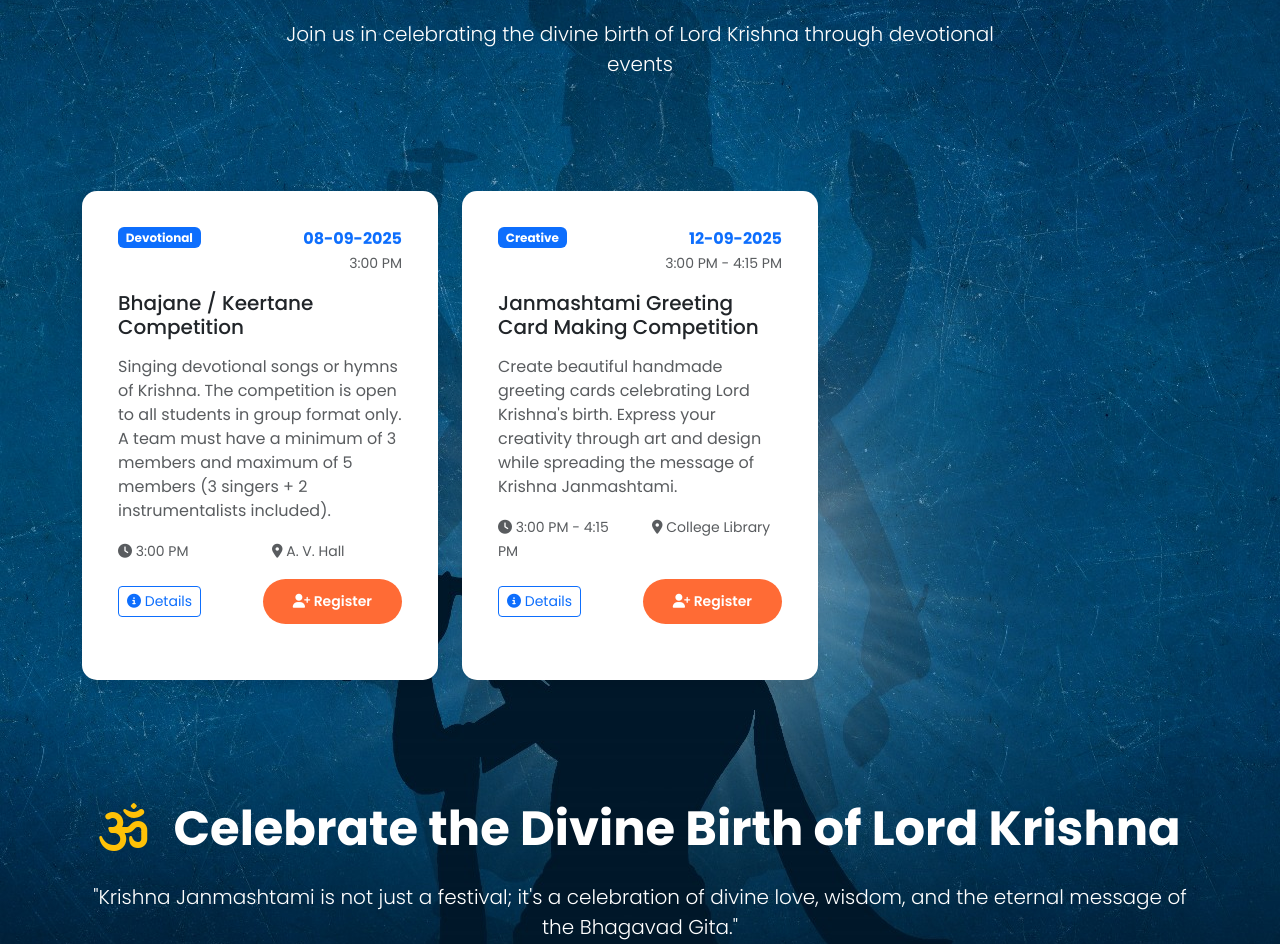
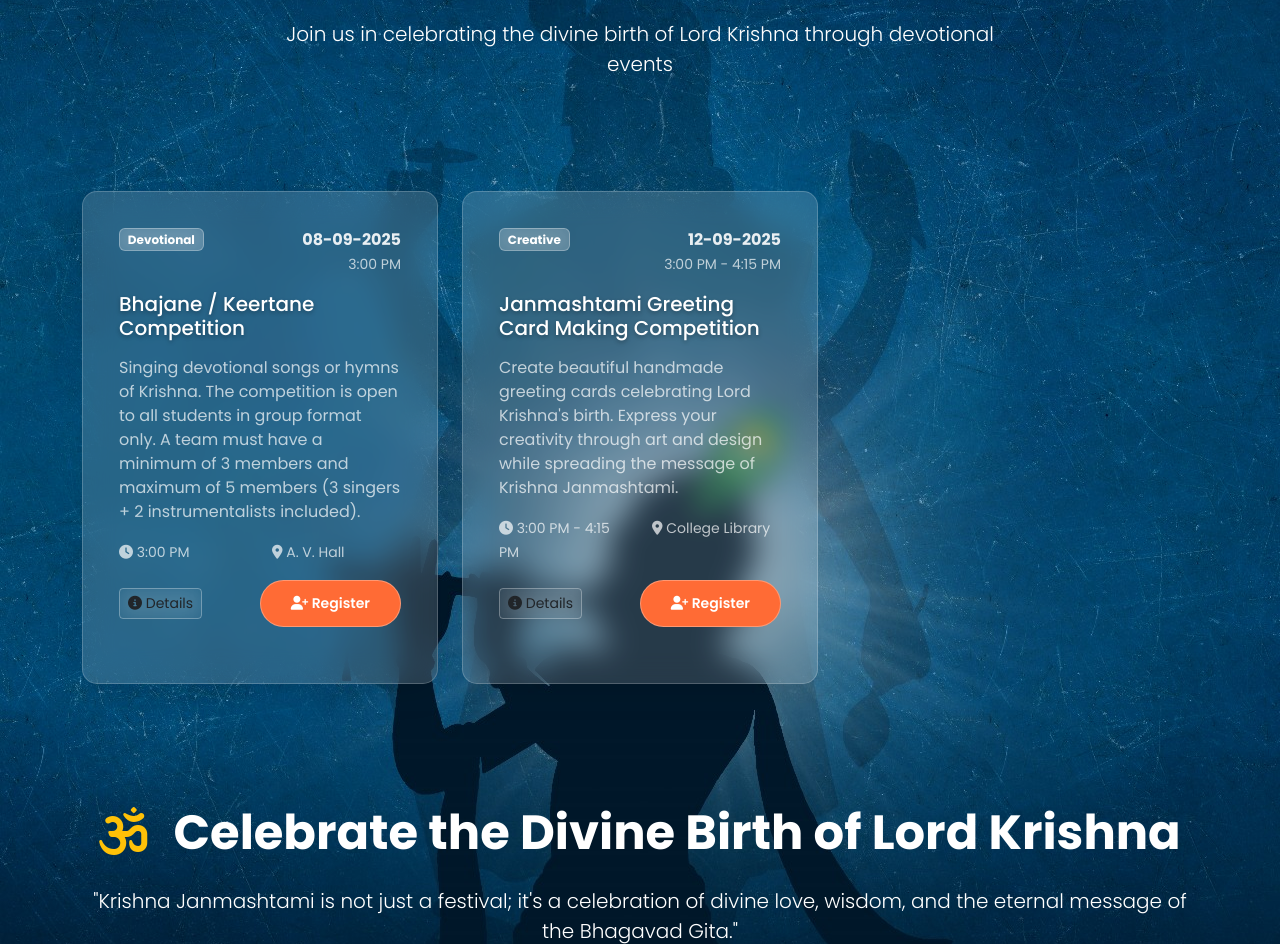
Before and after one commit to erru-2005/Krishna_Janmashtami, a Flask app: page /events in a window 1280 px wide. Shown: the part 307-1251 px from the top of the page. Run offline with Flask 3, Linux system fonts and the light colour scheme.

Commit message:
Errol pc

```diff
--- a/templates/events.html
+++ b/templates/events.html
@@ -3,6 +3,62 @@
 {% block title %}Events - Krishna Janmashtami 2025{% endblock %}
 
 {% block content %}
+<style>
+.event-card {
+    background: rgba(255, 255, 255, 0.15) !important;
+    backdrop-filter: blur(15px) !important;
+    border: 1px solid rgba(255, 255, 255, 0.2) !important;
+    box-shadow: 0 8px 32px rgba(0, 0, 0, 0.1) !important;
+    transition: all 0.3s ease !important;
+}
+
+.event-card:hover {
+    background: rgba(255, 255, 255, 0.25) !important;
+    transform: translateY(-5px) !important;
+    box-shadow: 0 12px 40px rgba(0, 0, 0, 0.2) !important;
+    border: 1px solid rgba(255, 255, 255, 0.3) !important;
+}
+
+.event-card .card-body {
+    color: white !important;
+}
+
+.event-card .card-title {
+    color: white !important;
+    text-shadow: 0 2px 4px rgba(0, 0, 0, 0.3) !important;
+}
+
+.event-card .card-text {
+    color: rgba(255, 255, 255, 0.9) !important;
+}
+
+.event-card .badge {
+    background: rgba(255, 255, 255, 0.2) !important;
+    color: white !important;
+    border: 1px solid rgba(255, 255, 255, 0.3) !important;
+    backdrop-filter: blur(10px) !important;
+}
+
+.event-card .text-primary {
+    color: rgba(255, 255, 255, 0.9) !important;
+}
+
+.event-card .text-muted {
+    color: rgba(255, 255, 255, 0.7) !important;
+}
+
+.event-card .btn {
+    backdrop-filter: blur(10px) !important;
+    border: 1px solid rgba(255, 255, 255, 0.3) !important;
+    transition: all 0.3s ease !important;
+}
+
+.event-card .btn:hover {
+    transform: translateY(-2px) !important;
+    box-shadow: 0 4px 15px rgba(0, 0, 0, 0.2) !important;
+}
+</style>
+
 <div class="events-page" style="background-image: url('{{ url_for('static', filename='images/krishna2.jfif') }}'); background-size: cover; background-position: center; background-attachment: fixed; background-repeat: no-repeat;">
 <!-- Page Header -->
 <section class="py-5 text-white">
@@ -52,7 +108,7 @@
                         </div>
 
                         <div class="d-flex justify-content-between align-items-center">
-                            <a href="{{ url_for('event_detail', event_id=event.id) }}" class="btn btn-outline-primary btn-sm">
+                            <a href="{{ url_for('event_detail', event_id=event.id) }}" class="btn btn-outline-dark btn-sm">
                                 <i class="fas fa-info-circle"></i> Details
                             </a>
                             <a href="{{ url_for('register') }}?event_id={{ event.id }}" class="btn btn-primary btn-sm">
```
